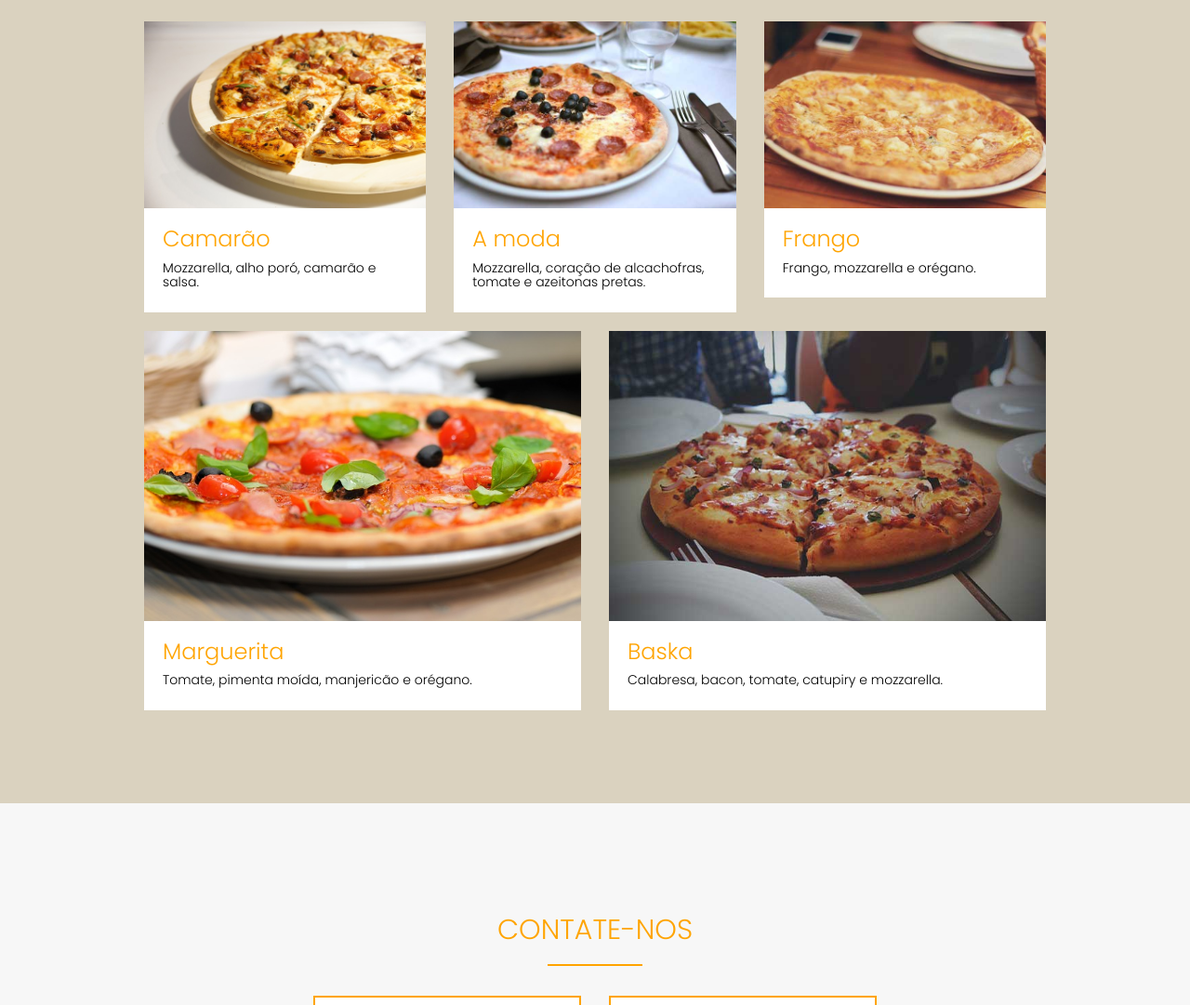
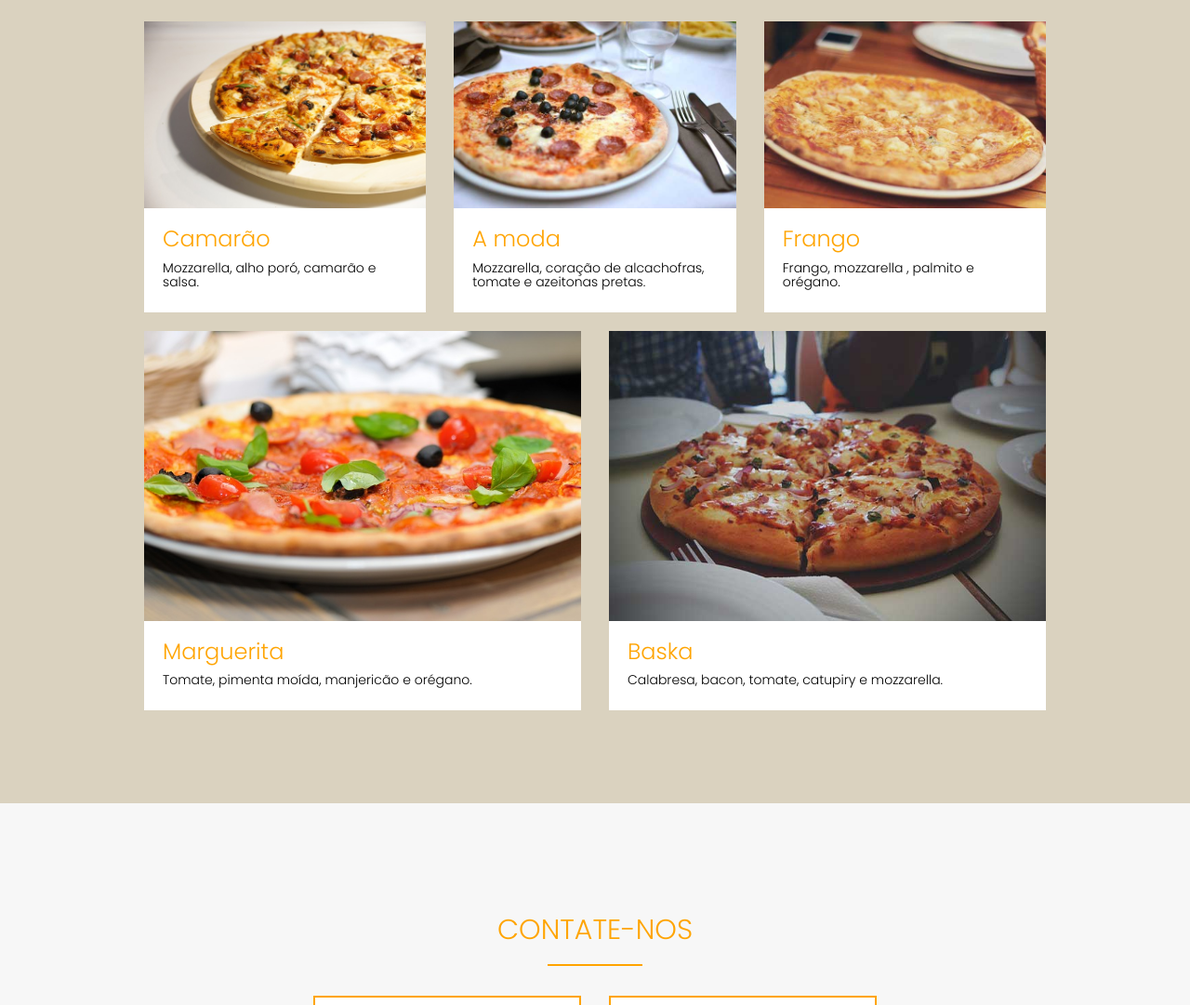
Before and after one commit to ryannlopes/Projeto-Villa-Pizza, a plain HTML site: page index.html in a window 1280 px wide. Shown: the part 1350-2431 px from the top of the page at 93% size. Drawn offline with nearby package versions, Linux system fonts and the light colour scheme; some packages are replaced by stand-ins of ours.

Commit message:
Update index.html

```diff
--- a/index.html
+++ b/index.html
@@ -161,7 +161,7 @@
 						<img src="images/gallery-img3.jpg" class="img-responsive gallery-img" alt="Pizza 3">
 						<div class="gallery-des">
 							<h3>Frango</h3>
-							<h5>Frango, mozzarella e orégano.</h5>
+							<h5>Frango, mozzarella , palmito e orégano.</h5>
 						</div>
 					</div>
 				</div>
```
